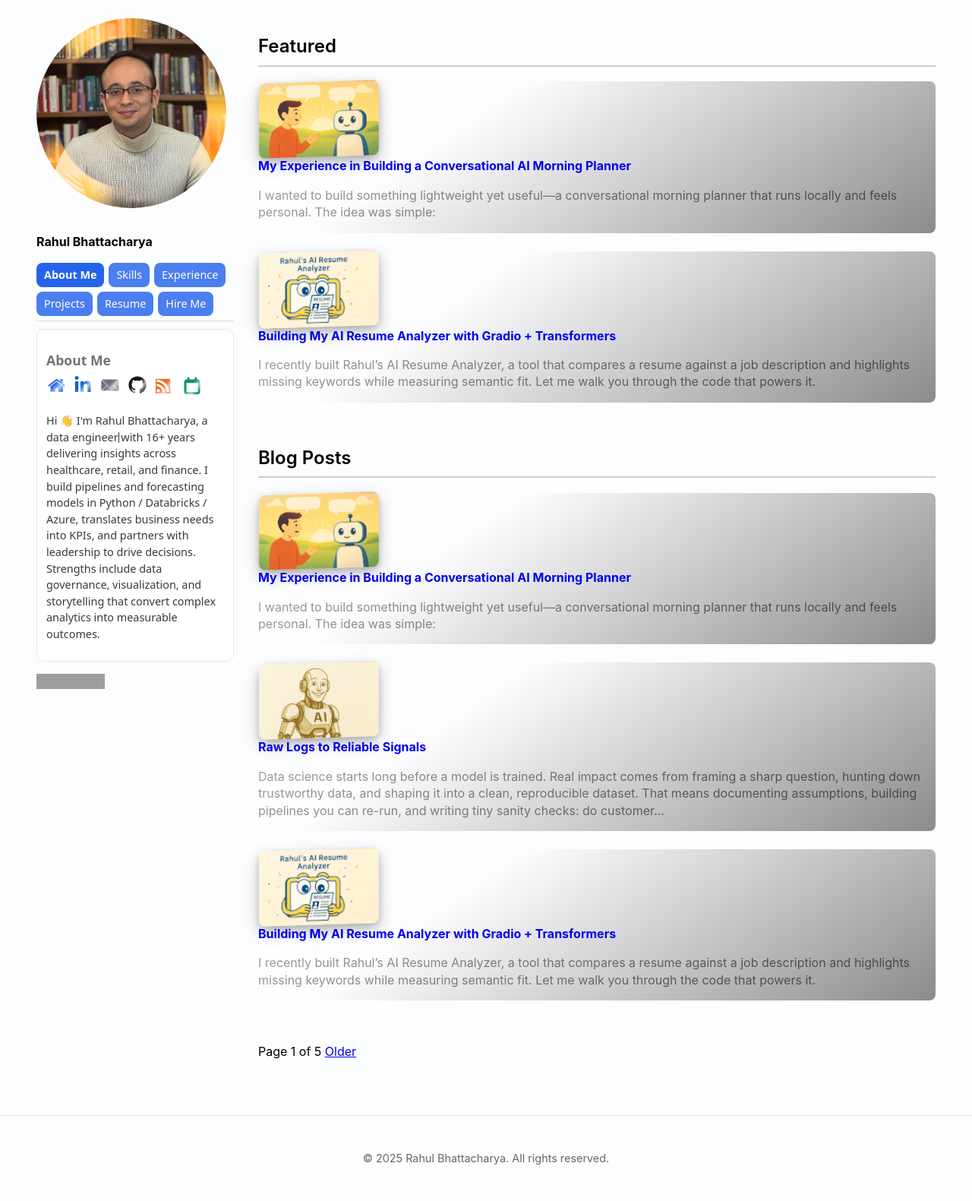
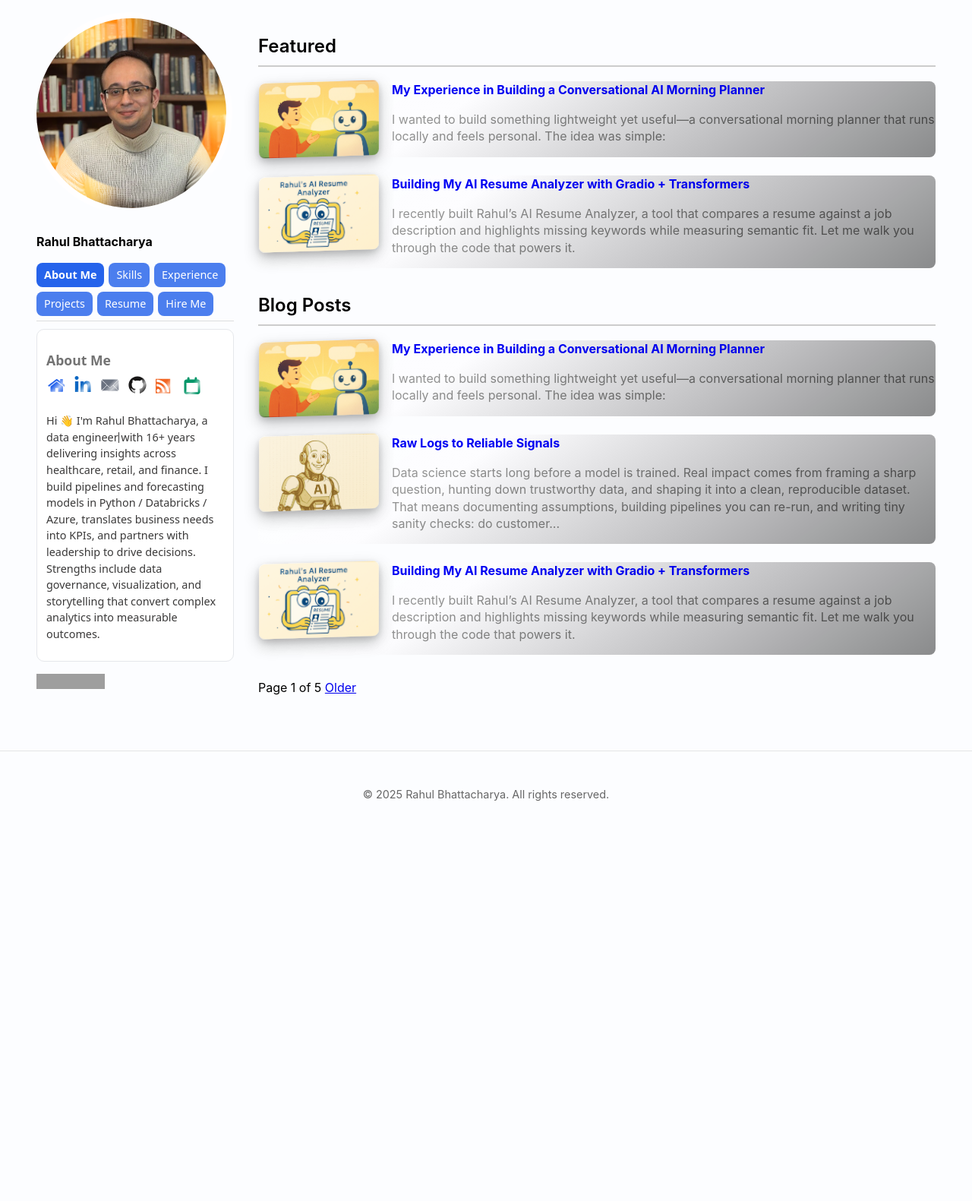
Before and after one commit to RahulBhattacharya1/RahulBhattacharya1.github.io, a Jekyll site: the page built from index.html, in a window 1280 px wide. Shown: the whole page at 76% size. Built offline with Jekyll 4.4.1, drawn with Linux system fonts in a browser that asks for light colours; the list of posts is cut into pages by our own code; after the commit the page ends 1102 px from its top, so only the background shows below that; grey boxes are pictures that could not be loaded.

Commit message:
Update main.scss

```diff
--- a/assets/css/main.scss
+++ b/assets/css/main.scss
@@ -1054,10 +1054,8 @@
 }
 
 .post-item {
-  perspective: 1000px;
   transform-style: preserve-3d;
   position: relative;
-  display: inline-block;
 }
 
 .post-item img {
@@ -1066,7 +1064,6 @@
   object-fit: cover;
   border-radius: 8px;
   flex-shrink: 0;
-  display: block;
 
   backface-visibility: hidden;
   transform-origin: center;
```
